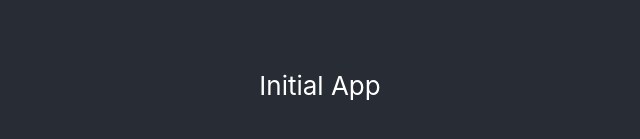
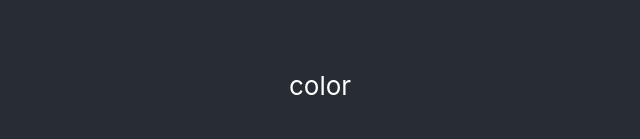
Before and after one commit to djackcu/dictionary_management_app, a React (Create React App) app: page / in a window 1280 px wide. Shown: the part 315-454 px from the top of the page, without its empty margins (320-960 px from the left). Built offline with nearby package versions, Linux system fonts and the light colour scheme.

Commit message:
feat:Storing in localstorage

```diff
--- /dev/null
+++ b/src/api/dictionaryApi.js
@@ -0,0 +1,13 @@
+export function initialStore() {
+  localStorage.setItem("dictionaries", "")
+}
+
+export function setDictionary(name) {
+  let dictionariesValues = [...localStorage.getItem("dictionaries").split(","),name];
+  dictionariesValues = dictionariesValues[0] ===''?dictionariesValues.slice(1).join():dictionariesValues.join();
+  localStorage.setItem("dictionaries",dictionariesValues);
+}
+
+export function getDictionaries() {
+  return localStorage.getItem("dictionaries").split(",");
+}
--- a/src/components/app/App.js
+++ b/src/components/app/App.js
@@ -1,13 +1,30 @@
-import React from 'react';
+import React,{useState, useEffect} from 'react';
+import * as dictionaryApi from '../../api/dictionaryApi'
 import './App.css';
 
 function App() {
+
+  const [dictionaries, setDictionaries] = useState([]);
+
+  useEffect(() => {
+    dictionaryApi.initialStore();
+    dictionaryApi.setDictionary('color');
+    const dictionariesValues =  dictionaryApi.getDictionaries();
+    setDictionaries([...dictionariesValues]);
+    return () => {
+      localStorage.clear();
+    };
+  },[]);
+
+
   return (
     <div className="App">
       <header className="App-header">
-        <p>
-          Initial App
-        </p>
+        <div>
+          {dictionaries.map((dict) => (
+            <div key={dict}>{dict}</div>
+          ))}
+        </div>
       </header>
     </div>
   );
```
